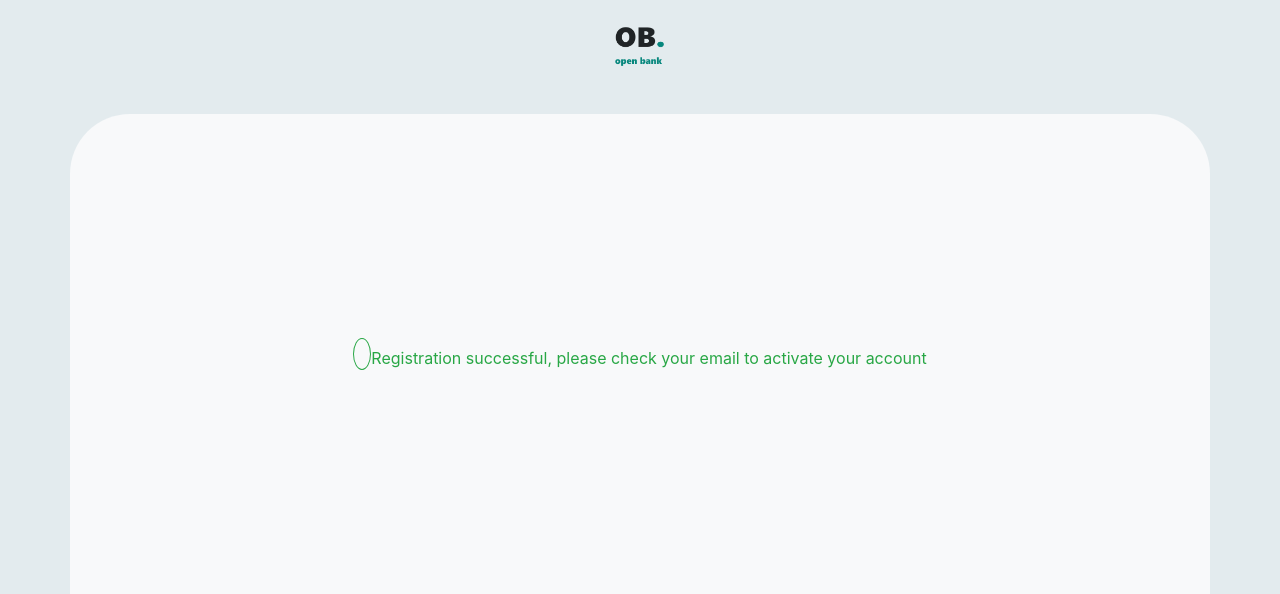
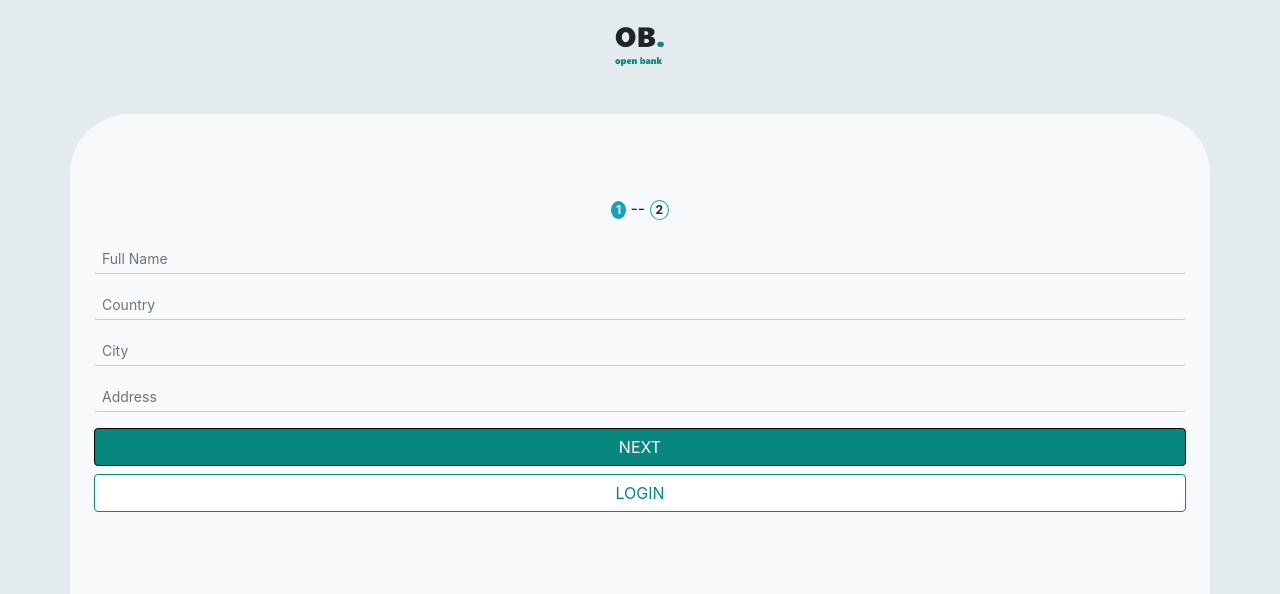
Before and after one commit to rootech-inc/Open-Bank, a Django app: page /user/register/ in a window 1280 px wide. Shown: the part 206-800 px from the top of the page. Run offline with Django 4.2, Linux system fonts and the light colour scheme; some libraries are stand-ins or nearby versions.

```diff
--- a/openbank/templates/user/login.html
+++ b/openbank/templates/user/login.html
@@ -1,9 +1,14 @@
 {% extends 'base.html' %}
+{% load static %}
 
 {% block body %}
 
     <div id="#loginContainer" class="container p-0 d-flex flex-wrap align-content-end h-100">
 
+
+        <div class="w-100 text-center">
+            <img src="{% static 'ob.png' %}" style="width: 50px" alt="" class="img-fluid mb-5"><br>
+        </div>
 
         <div id="loginScreen" class="p-4 w-100 bg-light login_screen">
 
--- a/openbank/templates/user/register.html
+++ b/openbank/templates/user/register.html
@@ -53,7 +53,7 @@
 
                 <div class="w-100 d-flex flex-wrap justify-content-between">
                     <button type="button" onclick="login.screen('information')" class="btn w-45 mb-2 btn-warning btn-sm">BACK</button>
-                    <button type="button" class="btn w-45 mb-2 btn-success btn-sm">SUBMIT</button>
+                    <button type="button" onclick="login.screen('success')" class="btn w-45 mb-2 btn-success btn-sm">SUBMIT</button>
                 </div>
 
                 <a href="" class="btn w-100 btn-outline-green btn-sm">LOGIN</a>
@@ -63,7 +63,7 @@
 
         </div>
 
-        <div id="success" class="p-4 h-60 w-100 bg-light login_screen">
+        <div id="success" style="display: none" class="p-4 h-60 w-100 bg-light login_screen">
 
             <div class="w-100 h-100 d-flex flex-wrap align-content-center justify-content-center">
 
@@ -103,6 +103,7 @@
     }
 
     let login = new Login()
+    login.screen('information')
 
 </script>
 
```
Also changed, not shown: README.md, openbank/wall.png (added).
